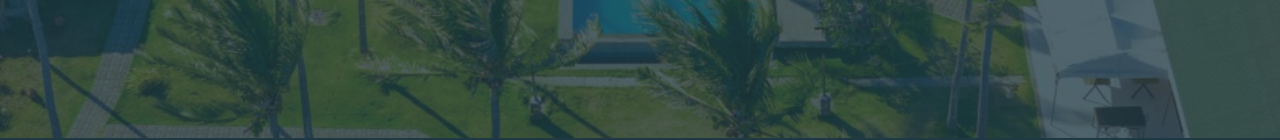
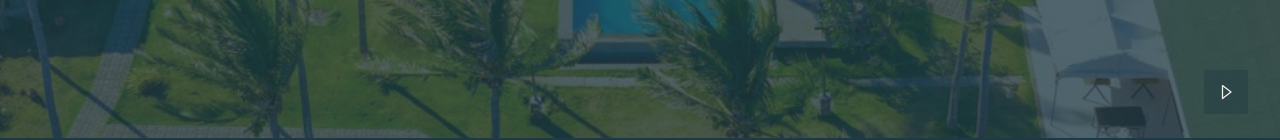
Before and after one commit to EstebanVini/Aurea-vita-website, a React (Vite) app: page / in a window 1280 px wide. Shown: the part 4120-4260 px from the top of the page. Built offline with nearby package versions, Linux system fonts and the light colour scheme.

Commit message:
agregando video en bucle en el footer

```diff
--- a/src/components/HeroVideo.jsx
+++ b/src/components/VideoBucle.jsx
@@ -1,12 +1,14 @@
 import { useCallback, useEffect, useRef, useState } from 'react';
 
-/* Clips definitivos del hero del Home (ronda fotos cliente jul 2026):
-   secuencia infinita 01 → 02 → 01 → … Cada <video> mantiene su src fijo
-   durante toda la vida del componente; el secuenciador solo alterna
-   cuál es el "activo". QA video hero (P2): existe rendition móvil
-   960×540 de cada clip — el par se elige UNA sola vez al montar con
-   matchMedia (sin live-switching: cambiar de par a mitad de bucle
-   reiniciaría la secuencia y no lo vale por un resize). */
+/* Clips definitivos del video de marca (ronda fotos cliente jul 2026),
+   compartidos por las dos bandas de video del Home — hero y CTA final
+   (ronda 28 jul): secuencia infinita 01 → 02 → 01 → … Cada <video>
+   mantiene su src fijo durante toda la vida del componente; el
+   secuenciador solo alterna cuál es el "activo". QA video hero (P2):
+   existe rendition móvil 960×540 de cada clip — el par se elige UNA
+   sola vez al montar con matchMedia (sin live-switching: cambiar de par
+   a mitad de bucle reiniciaría la secuencia y no lo vale por un
+   resize). */
 const CLIPS_ESCRITORIO = ['/videos/hero_01.mp4', '/videos/hero_02.mp4'];
 const CLIPS_MOVIL = [
   '/videos/hero_01_movil.mp4',
@@ -17,11 +19,20 @@ const CLIPS_MOVIL = [
    resto del hero. */
 const MEDIA_MOVIL = '(max-width: 767px)';
 
-/* Primer frame del clip 01, 1920w (sirve para ambas renditions): es el
-   LCP del Home en modo motion (Home inyecta su <link rel="preload">).
-   Como el clip 01 abre exactamente en este frame, el fade-in del video
-   sobre el poster es invisible. */
-const POSTER = '/videos/hero_poster.jpeg';
+/* Poster por defecto (el del hero): primer frame del clip 01, 1920w
+   (sirve para ambas renditions) — es el LCP del Home en modo motion
+   (Home inyecta su <link rel="preload"> con este mismo path). Como el
+   clip 01 abre exactamente en este frame, el fade-in del video sobre el
+   poster es invisible. Otras instancias (la banda CTA final) pasan su
+   propia foto vía la prop `poster`; ahí el fundido foto → clip SÍ se ve,
+   pero es el crossfade de 700ms bajo su overlay marino — suave a
+   propósito. */
+const POSTER_DEFECTO = {
+  src: '/videos/hero_poster.jpeg',
+  alt: 'Entrada principal de Aurea Vita entre palmeras al atardecer, con la iluminación cálida encendida y el Pacífico al fondo',
+  width: 1920,
+  height: 1080,
+};
 
 /* Fundido de 700ms, dentro de la ventana 0.5–0.8s acordada. QA video
    hero (P3): el crossfade es DIRECCIONAL para que el poster nunca
@@ -71,11 +82,29 @@ function IconoPlay() {
 }
 
 /**
- * Fondo de video del hero del Home (ronda fotos cliente jul 2026).
- * Reemplaza a la foto aérea estática SOLO en modo motion: con
- * prefers-reduced-motion Home ni siquiera monta este componente y
- * conserva aereas_11 estática (brief §6: nada se mueve si el usuario
- * pidió que nada se mueva).
+ * Fondo de video en bucle secuencial (antes `HeroVideo`, ronda fotos
+ * cliente jul 2026; generalizado en la ronda 28 jul para servir también
+ * a la banda CTA final del Home). Reemplaza a la foto estática SOLO en
+ * modo motion: con prefers-reduced-motion Home ni siquiera monta este
+ * componente y conserva la foto de siempre (brief §6: nada se mueve si
+ * el usuario pidió que nada se mueva).
+ *
+ * Props:
+ * - `poster`: { src, alt, width, height } de la foto que pinta debajo
+ *   del video (default: el poster del hero). El marco lo pone el padre
+ *   (sección relative + overflow-hidden); el stack es absolute inset-0
+ *   con object-cover, así que respeta el alto que dicte el contenido de
+ *   la sección — los clips se recortan lo que haga falta.
+ * - `prioridad`: true SOLO en el hero, donde el poster es el LCP
+ *   (fetchPriority high, clip 01 con autoPlay + preload auto). En false
+ *   (CTA, bajo el fold) el poster va lazy, ambos clips montan con
+ *   preload="none" y NADA se descarga ni reproduce hasta que el
+ *   IntersectionObserver ve la banda y sincronizar() dispara el primer
+ *   play() — que en la práctica sale del caché HTTP: son los mismos
+ *   archivos que el hero ya bajó.
+ * - `etiquetaBoton`: sustantivo para el aria-label del control de pausa
+ *   ("video de fondo" por defecto); las dos instancias del Home lo
+ *   diferencian para que sus botones no compartan nombre accesible.
  *
  * Estructura del stack (todo absolute inset-0 object-cover; los scrims
  * y el texto del hero viven en Home y quedan encima por orden de
@@ -120,7 +149,11 @@ function IconoPlay() {
  * justo terminó estando oculto, el avance quedó pendiente y
  * sincronizar() lo retoma (caso `ended`).
  */
-export default function HeroVideo() {
+export default function VideoBucle({
+  poster = POSTER_DEFECTO,
+  prioridad = false,
+  etiquetaBoton = 'video de fondo',
+}) {
   /* Marco observado por el IntersectionObserver (envuelve el stack). */
   const marcoRef = useRef(null);
   const videoRefs = useRef([]);
@@ -205,7 +238,11 @@ export default function HeroVideo() {
     [clips],
   );
 
-  /* Pausa/reanudación según viewport y visibilidad de la pestaña. */
+  /* Pausa/reanudación según viewport y visibilidad de la pestaña. Sin
+     `prioridad` este efecto es además el ARRANQUE del bucle: el clip 01
+     monta sin autoPlay y con preload="none", así que el primer play()
+     real lo dispara sincronizar() cuando la banda entra al viewport
+     (play() sobre un video sin datos inicia la descarga él solo). */
   useEffect(() => {
     if (fallo) return undefined;
     const marco = marcoRef.current;
@@ -305,15 +342,19 @@ export default function HeroVideo() {
   return (
     <>
       <div ref={marcoRef} className="absolute inset-0">
-        {/* Poster = LCP (preload inyectado por Home): pinta de inmediato
-            mientras los clips descargan. object-center (no el 28% de la
-            foto aérea): la entrada del hotel está centrada en el frame. */}
+        {/* Poster: pinta de inmediato mientras los clips descargan. En
+            la instancia prioritaria es el LCP (preload inyectado por
+            Home, fetchPriority high); en las demás va lazy — bajo el
+            fold no compite con nada. object-center en ambas: la entrada
+            del hotel está centrada en el frame del hero y la foto del
+            CTA ya vivía con el encuadre por defecto. */}
         <img
-          src={POSTER}
-          alt="Entrada principal de Aurea Vita entre palmeras al atardecer, con la iluminación cálida encendida y el Pacífico al fondo"
-          width="1920"
-          height="1080"
-          fetchPriority="high"
+          src={poster.src}
+          alt={poster.alt}
+          width={poster.width}
+          height={poster.height}
+          fetchPriority={prioridad ? 'high' : undefined}
+          loading={prioridad ? undefined : 'lazy'}
           className="absolute inset-0 h-full w-full object-cover object-center"
         />
         {!fallo &&
@@ -331,8 +372,13 @@ export default function HeroVideo() {
                 src={src}
                 muted
                 playsInline
-                autoPlay={indice === 0}
-                preload={indice === 0 ? 'auto' : 'none'}
+                /* Solo la instancia prioritaria autoarranca y precarga
+                   el clip 01; en modo lazy ambos clips esperan en
+                   preload="none" al primer sincronizar() (ver efecto de
+                   visibilidad) y el 02 se promueve igual que siempre en
+                   el primer 'playing'. */
+                autoPlay={prioridad && indice === 0}
+                preload={prioridad && indice === 0 ? 'auto' : 'none'}
                 disablePictureInPicture
                 disableRemotePlayback
                 aria-hidden="true"
@@ -367,8 +413,8 @@ export default function HeroVideo() {
           onClick={alternarPausa}
           aria-label={
             mostrandoPlay
-              ? 'Reproducir video de fondo'
-              : 'Pausar video de fondo'
+              ? `Reproducir ${etiquetaBoton}`
+              : `Pausar ${etiquetaBoton}`
           }
           className="absolute bottom-6 right-5 z-20 flex h-11 w-11 items-center justify-center bg-marino/40 text-marfil backdrop-blur-sm transition-colors duration-300 hover:bg-marino/60 focus-visible:outline-marfil sm:right-8"
         >
--- a/src/pages/Home.jsx
+++ b/src/pages/Home.jsx
@@ -4,9 +4,9 @@ import { animate, motion, useInView, useReducedMotion } from 'framer-motion';
 import { usePageMeta } from '../hooks/usePageMeta.js';
 import BookingBar from '../components/BookingBar.jsx';
 import FeatureCard from '../components/FeatureCard.jsx';
-import HeroVideo from '../components/HeroVideo.jsx';
 import Parallax from '../components/Parallax.jsx';
 import SectionHeading from '../components/SectionHeading.jsx';
+import VideoBucle from '../components/VideoBucle.jsx';
 import Reveal, { RevealGroup, RevealItem } from '../components/Reveal.jsx';
 import { EASE_OUT, fadeRise, staggerGroup } from '../lib/motion.js';
 import {
@@ -155,16 +155,17 @@ export default function Home() {
   return (
     <>
       {/* 1 · Hero fullscreen (brief §3). Ronda fotos jul 2026: el fondo
-          es video (2 clips del cliente en bucle secuencial, HeroVideo);
-          el poster del clip 1 es el LCP: sin lazy. El bloque de texto
-          sigue anclado al tercio superior: ahí los clips tienen cielo
-          despejado, ideal para el marfil (brief §3.1). overflow-hidden
-          contiene el fondo, como contenía el Ken Burns (§6.8). */}
+          es video (2 clips del cliente en bucle secuencial, VideoBucle
+          en modo prioridad); el poster del clip 1 es el LCP: sin lazy.
+          El bloque de texto sigue anclado al tercio superior: ahí los
+          clips tienen cielo despejado, ideal para el marfil (brief
+          §3.1). overflow-hidden contiene el fondo, como contenía el Ken
+          Burns (§6.8). */}
       <section className="relative flex min-h-[100dvh] flex-col justify-start overflow-hidden bg-marino pt-[max(20vh,9rem)]">
         {/* Con prefers-reduced-motion NO se reproduce video (brief §6):
             queda la foto aérea estática de siempre — su Ken Burns ya era
             motion-safe, así que aquí nunca corre. En modo motion,
-            HeroVideo pinta el poster de inmediato y funde el video
+            VideoBucle pinta el poster de inmediato y funde el video
             encima cuando de verdad reproduce. */}
         {reduceMotion ? (
           <img
@@ -176,7 +177,7 @@ export default function Home() {
             className="absolute inset-0 h-full w-full object-cover object-[28%_50%] motion-safe:animate-kenburns md:object-center"
           />
         ) : (
-          <HeroVideo />
+          <VideoBucle prioridad />
         )}
         {/* QA video hero (P1, jul 2026 — WCAG 1.4.3): la zona del texto
             en el poster y el clip 01 es cielo claro casi uniforme (luma
@@ -423,24 +424,39 @@ export default function Home() {
           scroll-snap de alberca/terraza) ELIMINADA en la ronda 15 jun
           (§9.3): JSX retirado de Home y `momentosFotos` de home.js. */}
 
-      {/* 6 · Banda CTA final de reserva (foto con overlay marino).
-          Momento de deleite permitido (§6.8): la foto asienta de
-          scale 1.08 → 1.0 al entrar al viewport, una sola vez. Ronda 15
-          jun (§9.3): texto de apoyo nuevo (centralizado en home.js); el
-          botón ya está a la escala G2 (min-h-[48px] px-8). */}
+      {/* 6 · Banda CTA final de reserva. Ronda 28 jul (pedido del
+          cliente): en modo motion el fondo son los MISMOS dos clips del
+          hero en bucle secuencial (VideoBucle, modo lazy: nada descarga
+          hasta que la banda entra al viewport — y aun entonces sale del
+          caché del hero). La banda conserva su alto de siempre (py-28 /
+          lg:py-40): los clips se recortan con object-cover y no importa
+          (acordado con el cliente). aereas_09 queda como poster del
+          video y como fondo estático con prefers-reduced-motion (brief
+          §6) — ese camino sustituye al deleite de scale 1.08 → 1.0 que
+          traía la foto (§6.8): el movimiento ahora lo pone el video.
+          Ronda 15 jun (§9.3): texto de apoyo centralizado en home.js;
+          el botón ya está a la escala G2 (min-h-[48px] px-8). */}
       <section className="relative overflow-hidden bg-marino">
-        <motion.img
+        {reduceMotion ? (
+          <img
             src={ctaFinal.foto.src}
             alt={ctaFinal.foto.alt}
             width="940"
             height="529"
             loading="lazy"
-          initial={reduceMotion ? false : { scale: 1.08 }}
-          whileInView={{ scale: 1 }}
-          viewport={{ once: true, amount: 0.3 }}
-          transition={{ duration: 1.4, ease: EASE_OUT }}
             className="absolute inset-0 h-full w-full object-cover"
           />
+        ) : (
+          <VideoBucle
+            poster={{
+              src: ctaFinal.foto.src,
+              alt: ctaFinal.foto.alt,
+              width: 940,
+              height: 529,
+            }}
+            etiquetaBoton="video de fondo de la banda de reserva"
+          />
+        )}
         {/* QA 15 jun (P1): aereas_09 tiene un cielo amplio muy claro
             (no un glint puntual); el texto centrado lo cruza. El flat
             marino/60 dejaba el cuerpo (marfil/85) en 3.14:1 y el eyebrow
@@ -451,7 +467,11 @@ export default function Home() {
             (regla dura: dorado como texto solo sobre marino). /78 deja el
             cuerpo (marfil/85) en ~4.6:1 incluso sobre el pixel de cielo
             más claro; el eyebrow dorado, que ningún overlay lleva a 4.5:1
-            sobre claro, se apoya en el halo marino del text-shadow. */}
+            sobre claro, se apoya en el halo marino del text-shadow.
+            Ronda 28 jul: el overlay pasa a cubrir también los clips de
+            video — que comparten el problema (el QA del hero midió luma
+            198–205 en el cielo del clip 01) — así que /78 sigue siendo
+            el piso correcto con fondo en movimiento. */}
         <div className="absolute inset-0 bg-marino/78" aria-hidden="true" />
         <RevealGroup
           stagger={0.12}
```
Lines whose indentation alone changed are shown as unchanged.
